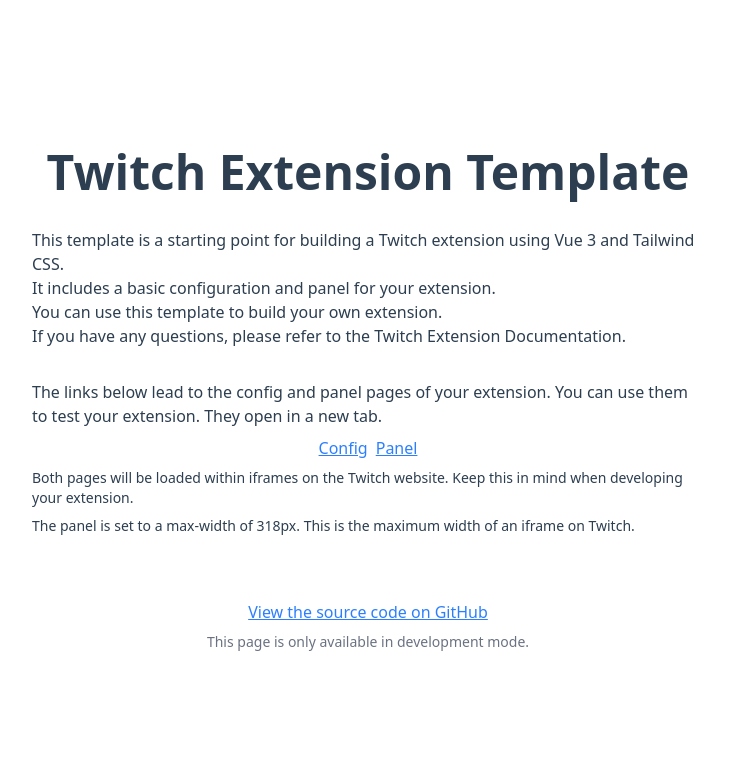
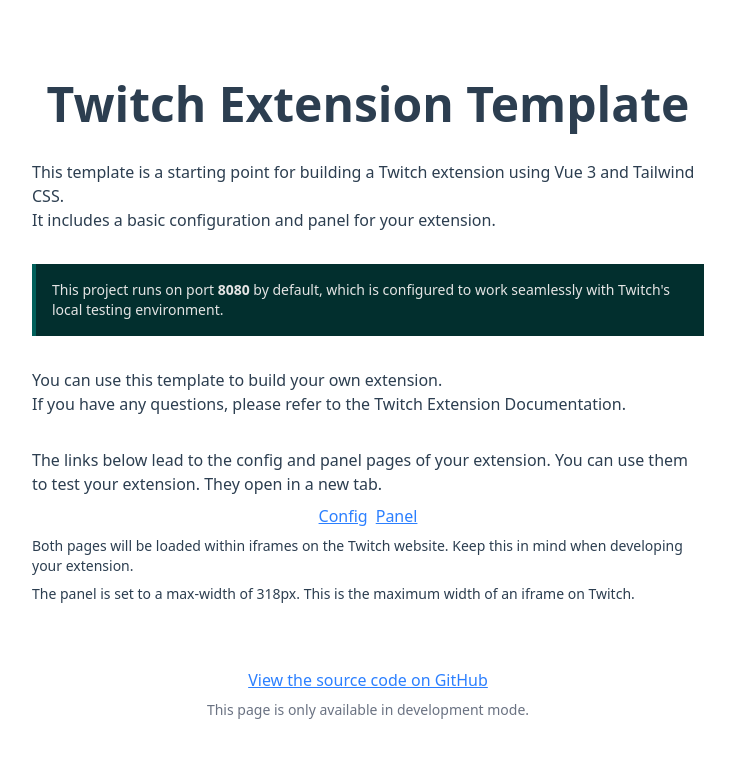
Before and after one commit to bamboechop/vue-twitch-extension, a Vue app: page / in a window 1280 px wide. Shown: the top 758 px of the page, without its empty margins (272-1007 px from the left). Built offline with nearby package versions, Linux system fonts and the light colour scheme.

Commit message:
docs: add note about default port 8080 for Twitch local testing

```diff
--- a/src/App.vue
+++ b/src/App.vue
@@ -4,6 +4,11 @@
     <section>
       <p>This template is a starting point for building a Twitch extension using Vue 3 and Tailwind CSS.</p>
       <p>It includes a basic configuration and panel for your extension.</p>
+    </section>
+    <p class="bg-teal-950 border-l-4 border-teal-800 text-neutral-200 p-4 w-full text-sm">
+      This project runs on port <span class="font-semibold">8080</span> by default, which is configured to work seamlessly with Twitch's local testing environment.
+    </p>
+    <section>
       <p>You can use this template to build your own extension.</p>
       <p>If you have any questions, please refer to the <a href="https://dev.twitch.tv/docs/extensions/overview">Twitch Extension Documentation</a>.</p>
     </section>
```
